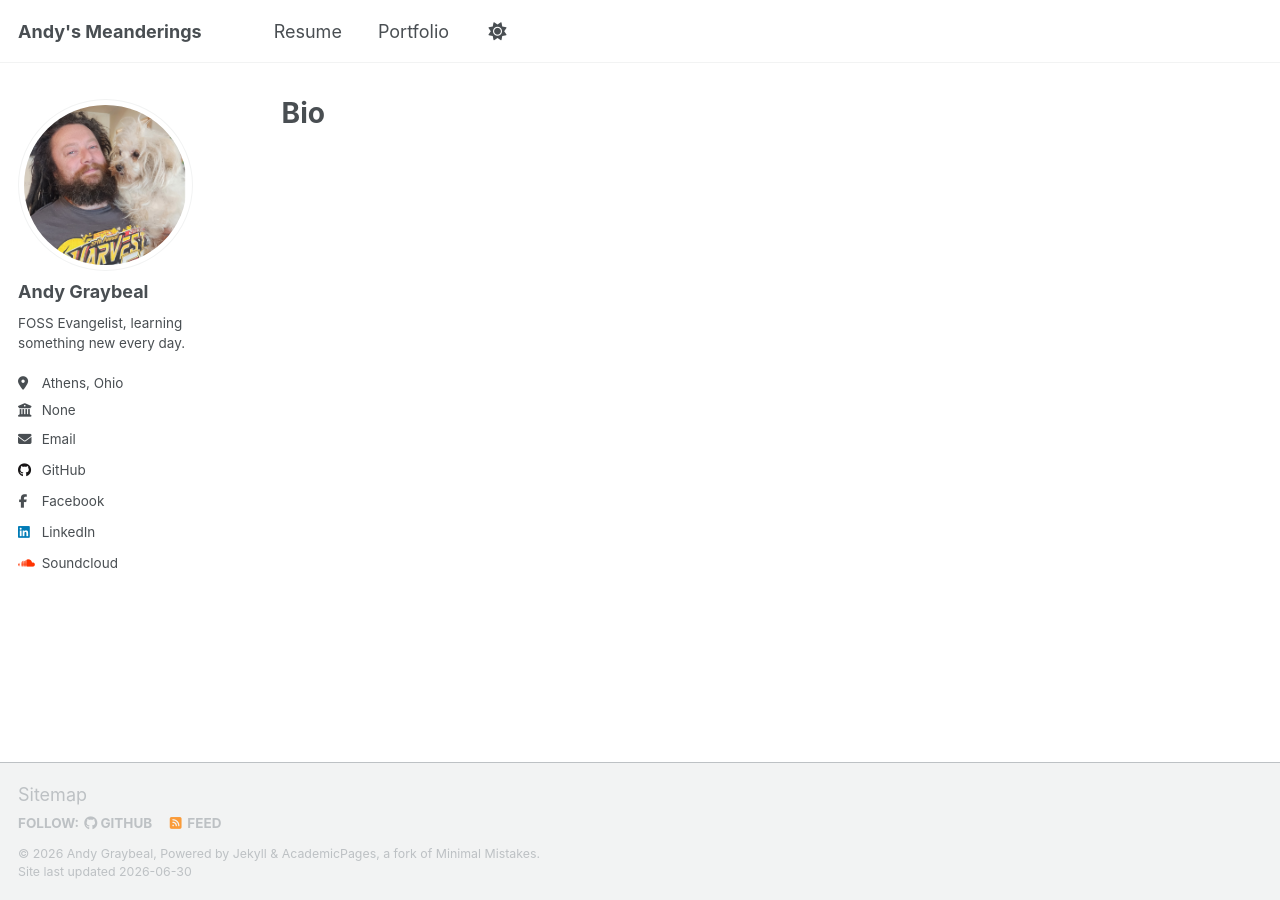
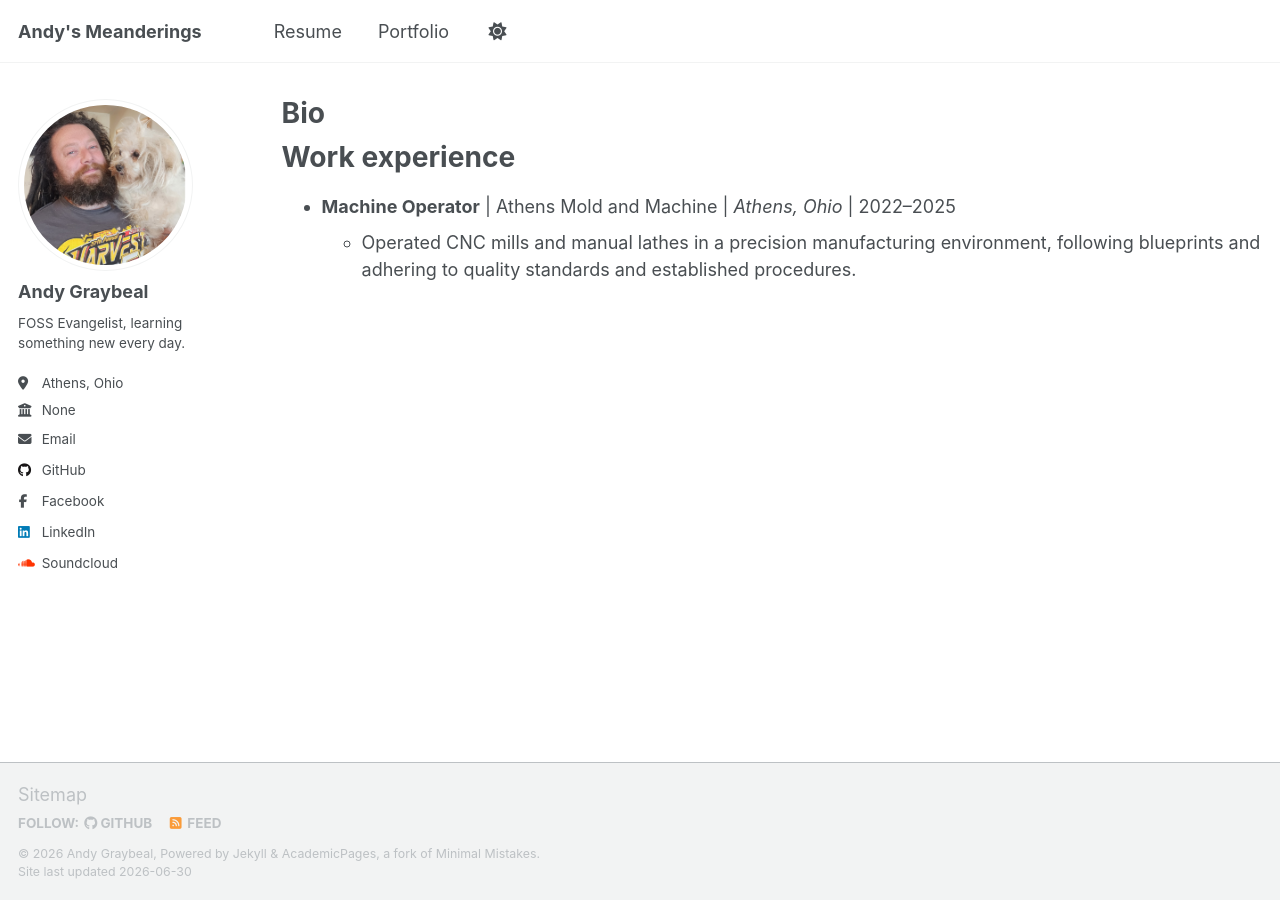
Before and after one commit to andy-graybeal/andy-graybeal.github.io, a Jekyll site: the page built from _pages/bio.md, in a window 1280 px wide. Built offline with Jekyll 4.4.1, drawn with Linux system fonts in a browser that asks for light colours; a script that is not in the unit is left out.

Commit message:
Add work experience to bio
Added work experience section detailing role as Machine Operator.

```diff
--- a/_pages/bio.md
+++ b/_pages/bio.md
@@ -8,3 +8,8 @@ redirect_from:
 ---
 
 {% include base_path %}
+
+Work experience
+======
+* **Machine Operator** \| Athens Mold and Machine \| *Athens, Ohio* \| 2022–2025
+  * Operated CNC mills and manual lathes in a precision manufacturing environment, following blueprints and adhering to quality standards and established procedures.
```
